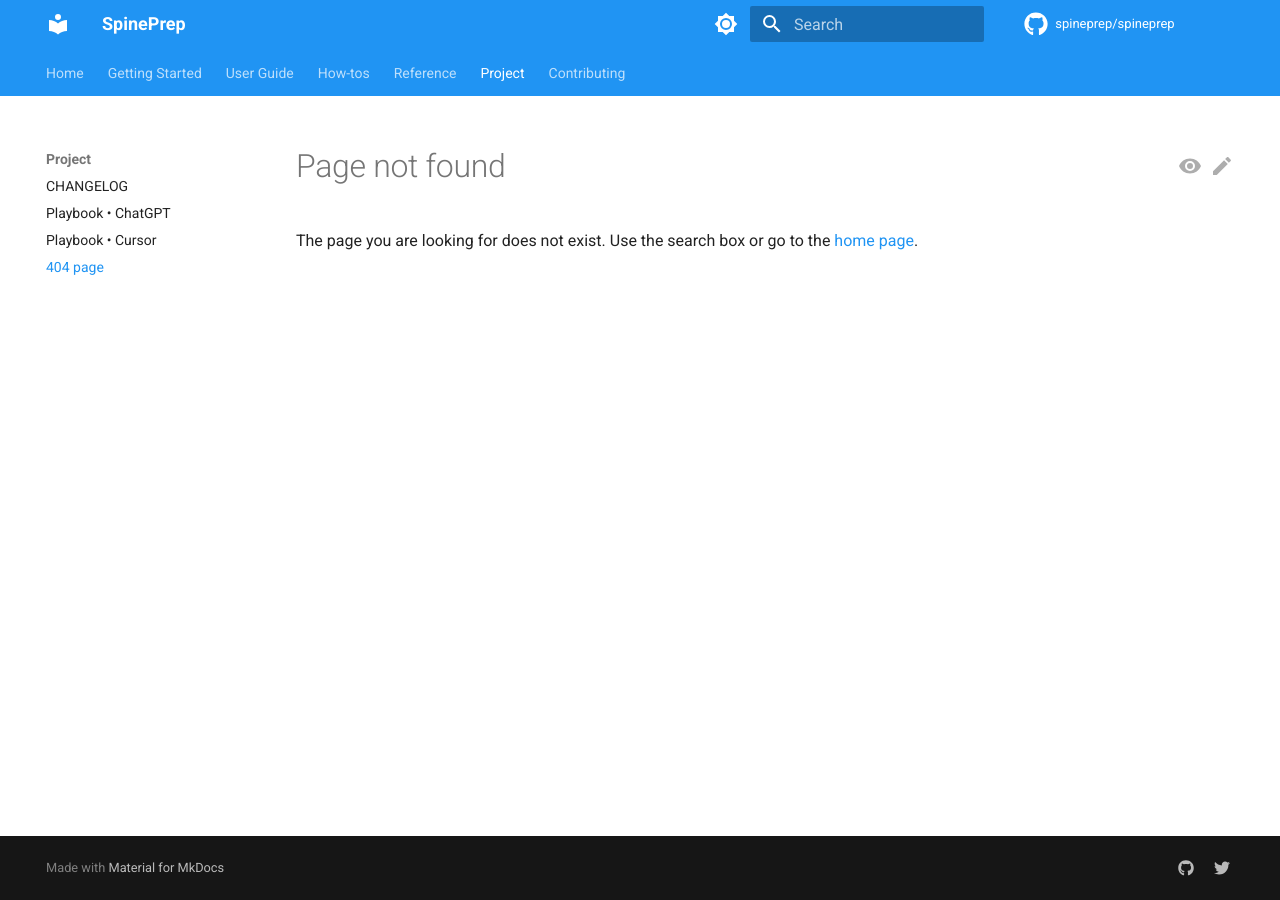
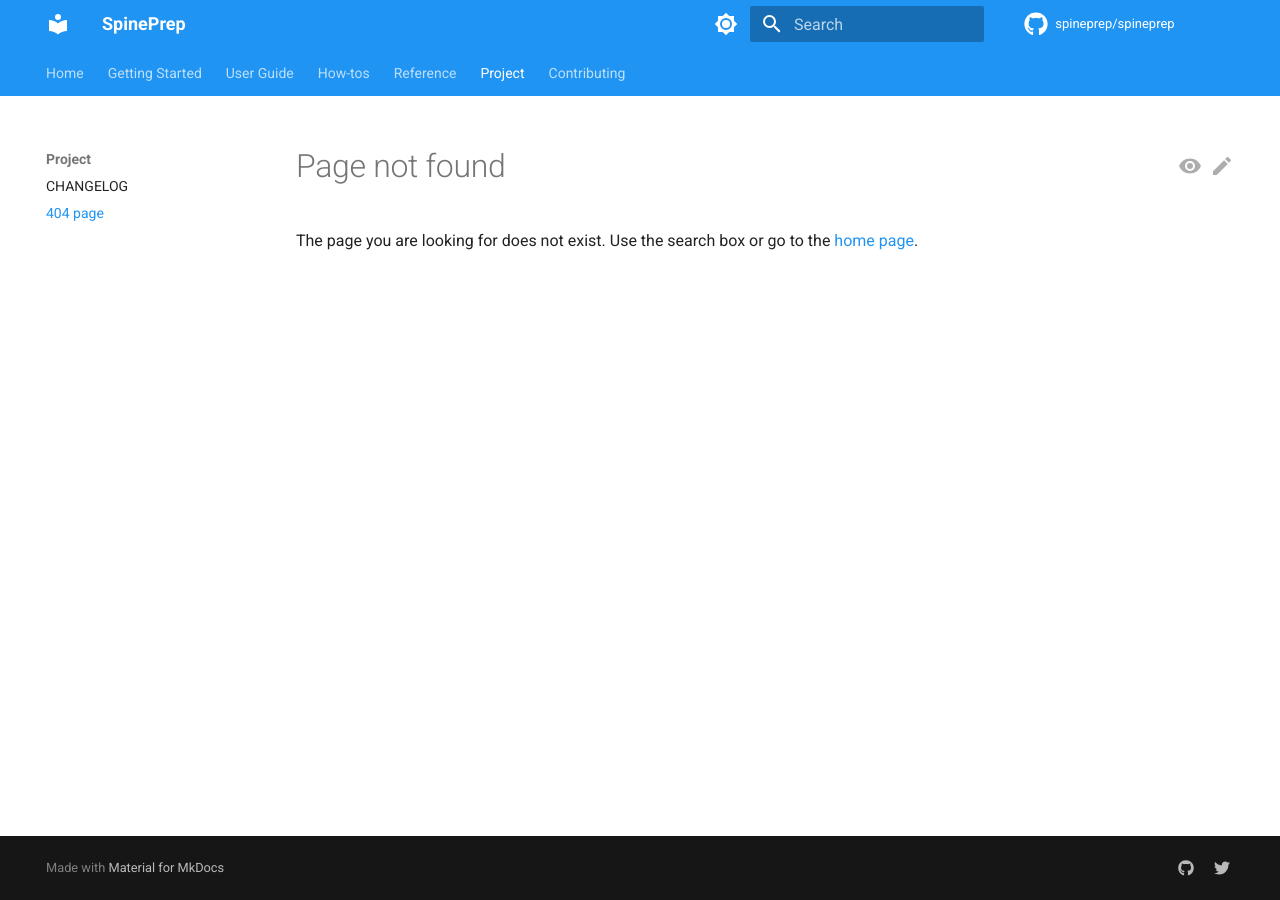
Before and after one commit to SpinePrep/SpinePrep, an MkDocs documentation site: the page built from docs/404.md, in a window 1280 px wide. Built offline with MkDocs 1.6.1 and Material for MkDocs 9.7.7, drawn with Linux system fonts in a browser that asks for light colours; comment, search, counter and statistics services are not loaded; the version menu is left out.

Commit message:
docs(ui): fix Features block; dark-mode code; privatize PLAYBOOK_* and guard CI  [spi-011k]

```diff
--- a/mkdocs.yml
+++ b/mkdocs.yml
@@ -127,8 +127,6 @@ nav:
     - reference/api.md
   - Project:
     - CHANGELOG: CHANGELOG.md
-    - Playbook • ChatGPT: PLAYBOOK_ChatGPT.md
-    - Playbook • Cursor: PLAYBOOK_Cursor.md
     - 404 page: 404.md
   - Contributing: contributing.md
 
```
Also changed, not shown: 2 other files.
